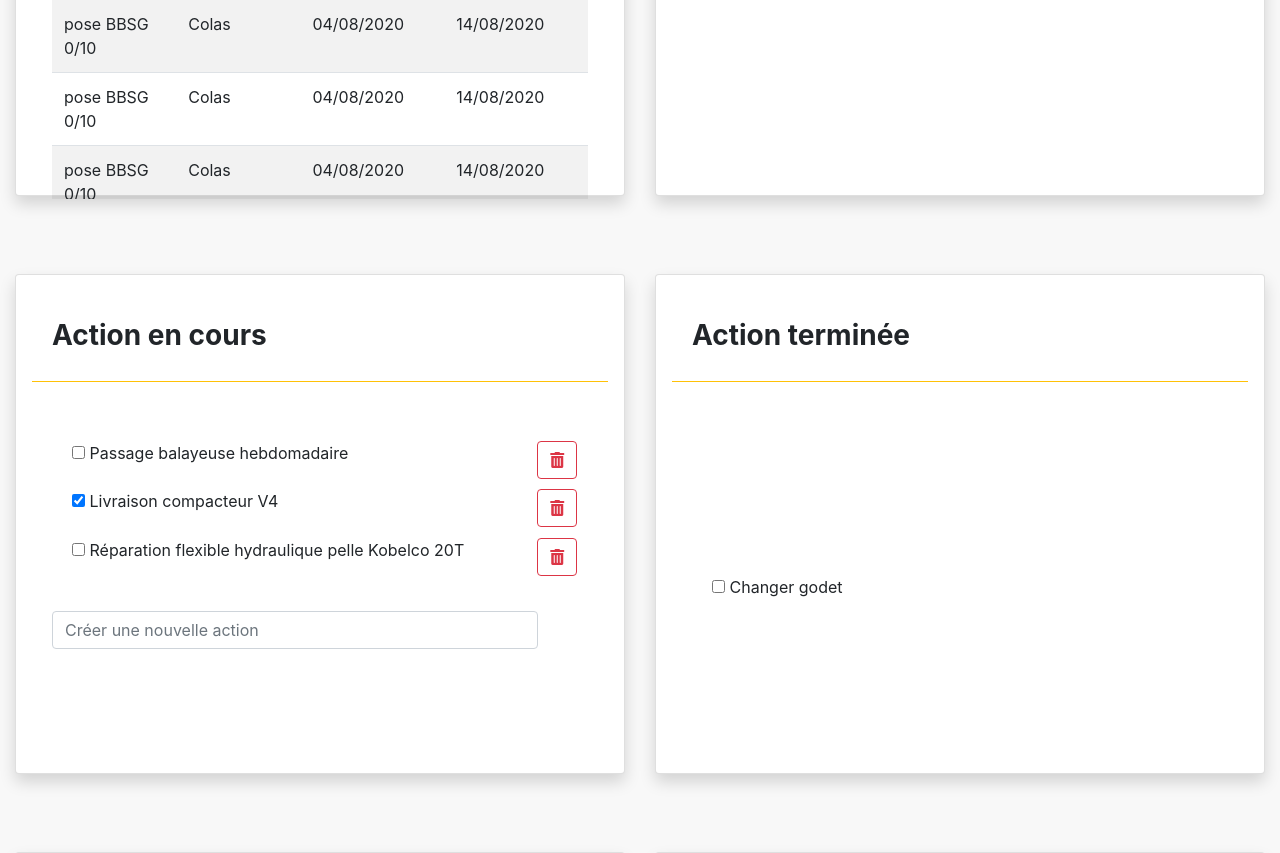
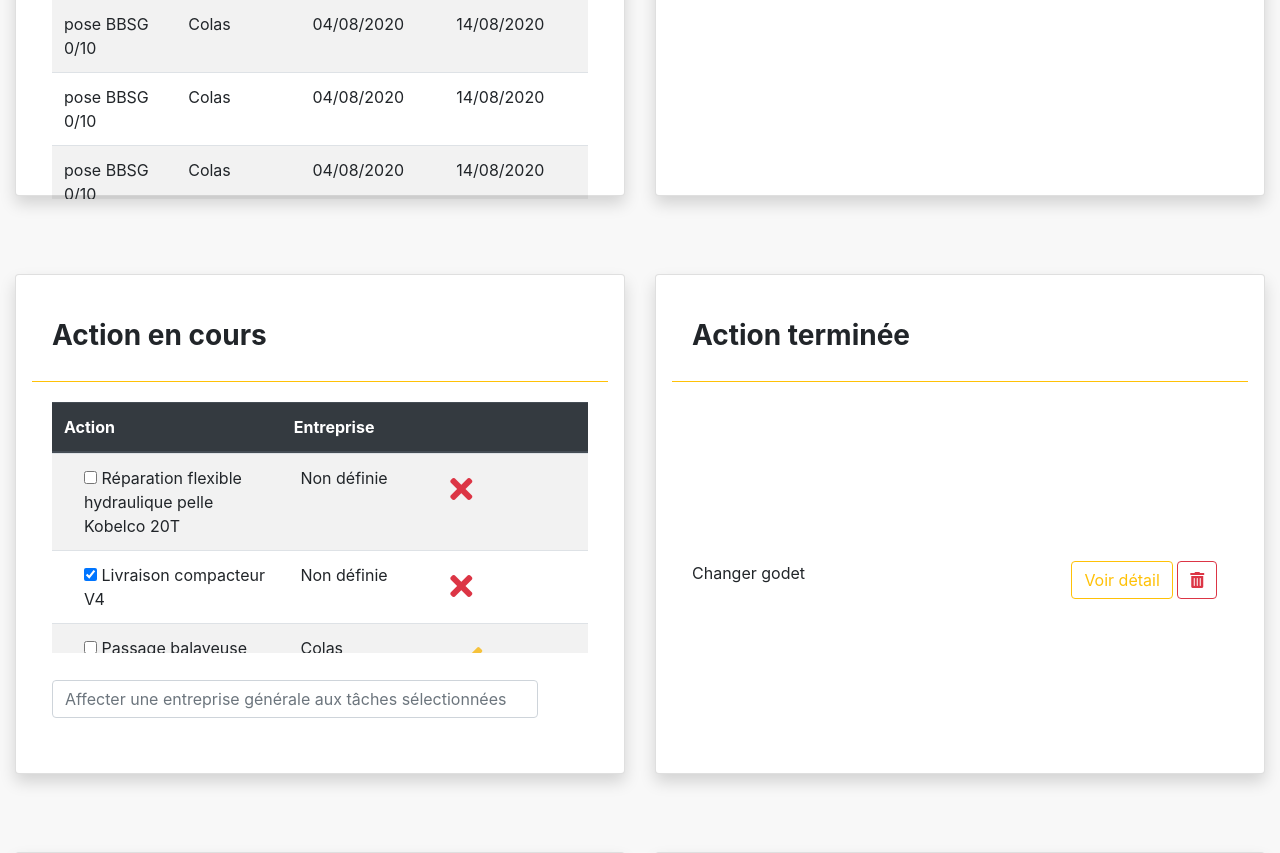
Before and after one commit to ValmonDaujard/Projet-BTP, a Spring app: template BTP-java-spring/src/main/resources/templates/ProjetVueMaitreOeuvre.html in a window 1280 px wide. Shown: the part 524-1377 px from the top of the page. Run offline with Thymeleaf, Linux system fonts and the light colour scheme; the template is opened without the code that fills it, so the values that code supplies are empty; some libraries are stand-ins or nearby versions.

Commit message:
MAJ Vue ProjetMaitreOeuvre et ProjetMaitreOuvrage

```diff
--- a/BTP-java-spring/src/main/resources/templates/ProjetVueMaitreOeuvre.html
+++ b/BTP-java-spring/src/main/resources/templates/ProjetVueMaitreOeuvre.html
@@ -216,78 +216,70 @@
 
 						</div>
 						<div class="card-body">
-							<div style="display: flex; margin-bottom: 5%"></div>
-							<div class="list-wrapper pt-2">
-								<ul
-									class="d-flex flex-column-reverse todo-list todo-list-custom"
-									style="height: 150px; overflow-x: hidden; overflow-y: scroll;">
-									<li style="display: flex; margin-bottom: 2%; margin-right: 2%">
-										<div class="form-check form-check-flat">
+							<div>
+								<table class="my-auto table">
+									<thead class="thead-dark">
+										<tr>
+											<th style="width: 30%">Action</th>
+											<th style="width: 20%">Entreprise</th>
+											<th style="width: 20%"></th>
+										</tr>
+									</thead>
+								</table>
+							</div>
+							<div class="scrollTablePrestations">
+								<table class="table table-striped">
+									<tbody>
+										<tr>
+											<td style="width: 30%">		<div class="form-check form-check-flat">
 											<label class="form-check-label"> <input
 												class="checkbox" type="checkbox"> Réparation
 												flexible hydraulique pelle Kobelco 20T
 											</label>
-										</div>
-										<button class="btn text-danger border border-danger"
-											style="margin-left: auto">
-											<i class="fas fa-trash-alt"></i>
-										</button>
-									</li>
-									<li class="completed"
-										style="display: flex; margin-bottom: 2%; margin-right: 2%">
-										<div class="form-check form-check-flat">
+										</div></td>
+											<td style="width: 19%">Non définie</td>
+										<td style="width: 19%"><span style="font-size: 32px; color: rgb(220, 53, 69)"><i class="fas fa-times"></i></span></td>
+
+										<tr>
+											<td style="width: 30%"><div class="form-check form-check-flat">
 											<label class="form-check-label"> <input
 												class="checkbox" type="checkbox" checked> Livraison
 												compacteur V4
 											</label>
-										</div>
-										<button class="btn text-danger border border-danger"
-											style="margin-left: auto">
-											<i class="fas fa-trash-alt"></i>
-										</button>
-									</li>
-									<li style="display: flex; margin-bottom: 2%; margin-right: 2%">
-										<div class="form-check form-check-flat">
+										</div></td>
+											<td style="width: 19%">Non définie</td>
+											<td style="width: 19%"><span style="font-size: 32px; color: rgb(220, 53, 69)"><i class="fas fa-times"></i></span></td>
+
+										</tr>
+										<tr>
+											<td style="width: 30%"><div class="form-check form-check-flat">
 											<label class="form-check-label"> <input
 												class="checkbox" type="checkbox"> Passage balayeuse
 												hebdomadaire
 											</label>
-										</div>
-										<button class="btn text-danger border border-danger"
-											style="margin-left: auto">
-											<i class="fas fa-trash-alt"></i>
-										</button>
-									</li>
-									<li class="completed"
-										style="display: flex; margin-bottom: 2%; margin-right: 2%">
-										<div class="form-check form-check-flat">
+										</div></td>
+											<td style="width: 19%">Colas </td>
+											<td style="width: 19%"><span style="font-size: 32px; color: rgb(246, 194, 59)"><i class="fas fa-check"></i></span></td>
+
+										</tr>
+										<tr>
+											<td style="width: 30%"><div class="form-check form-check-flat">
 											<label class="form-check-label"> <input
-												class="checkbox" type="checkbox" checked> Ranger
-												l'atelier
+												class="checkbox" type="checkbox"> Passage balayeuse
+												hebdomadaire
 											</label>
-										</div>
-										<button class="btn text-danger border border-danger"
-											style="margin-left: auto">
-											<i class="fas fa-trash-alt"></i>
-										</button>
-									</li>
-									<li style="display: flex; margin-bottom: 2%; margin-right: 2%">
-										<div class="form-check form-check-flat">
-											<label class="form-check-label"> <input
-												class="checkbox" type="checkbox"> Faire livrer des
-												bacs pour tri selectif
-											</label>
-										</div>
-										<button class="btn text-danger border border-danger"
-											style="margin-left: auto">
-											<i class="fas fa-trash-alt"></i>
-										</button>
-									</li>
-								</ul>
+										</div></td>
+											<td style="width: 19%">Colas</td>
+											<td style="width: 19%"><span style="font-size: 32px; color: rgb(246, 194, 59)"><i class="fas fa-check 9x"></i></span></td>
+
+										</tr>
+									</tbody>
+								</table>
 							</div>
+							<div style="display: flex; margin-bottom: 5%"></div>
 							<div class="add-items d-flex mb-0 mt-4">
 								<input type="text" class="form-control todo-list-input mr-2"
-									placeholder="Créer une nouvelle action">
+									placeholder="Affecter une entreprise générale aux tâches sélectionnées">
 								<button
 									class="add btn btn-icon text-warning todo-list-add-btn bg-transparent">
 									<i class="far fa-check"></i>
@@ -313,13 +305,21 @@
 									class="d-flex flex-column-reverse todo-list todo-list-custom"
 									style="height: 200px; overflow-x: hidden; overflow-y: scroll;">
 									<li style="display: flex; margin-bottom: 2%; margin-right: 2%">
-										<div class="form-check form-check-flat">
-											<label class="form-check-label"> <input
-												class="checkbox" type="checkbox"> Changer godet
+										<div >
+											<label >  Changer godet
 											</label>
 										</div>
-
+										<div style="margin-left: auto">
+										<button class="btn text-warning border border-warning"
+											>
+											Voir détail
+										</button>
+										<button class="btn text-danger border border-danger">
+											<i class="fas fa-trash-alt"></i>
+										</button>
+										</div>
 									</li>
+									</ul>
 							</div>
 						</div>
 					</div>
```
Also changed, not shown: BTP-java-spring/src/main/resources/templates/ProjetVueMaitreOuvrage.html (+11 -5 lines).
